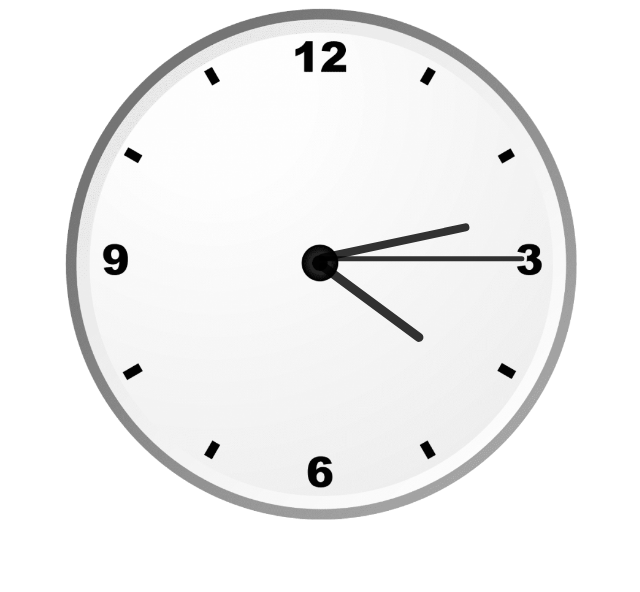
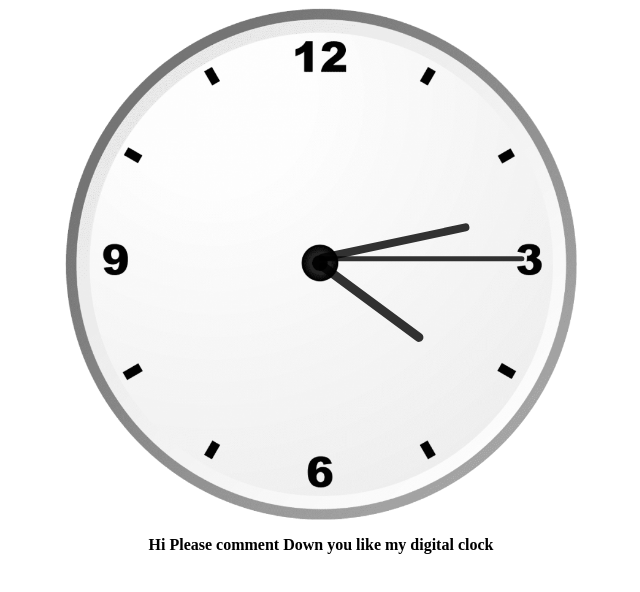
Before and after one commit to Archies13Singh/Clock-using-Web-programming, a plain HTML site: page index.html in a window 1280 px wide. Shown: the whole page, without its empty margins (319-959 px from the left). Drawn offline with Linux system fonts and the light colour scheme.

Commit message:
Added comment line

```diff
--- a/index.html
+++ b/index.html
@@ -15,6 +15,7 @@
         <div id="minute"></div>
         <div id="second"></div>
     </div>
+    <center><p><b>Hi Please comment Down you like my digital clock</b></p></center>
 
 </body>
 
```
